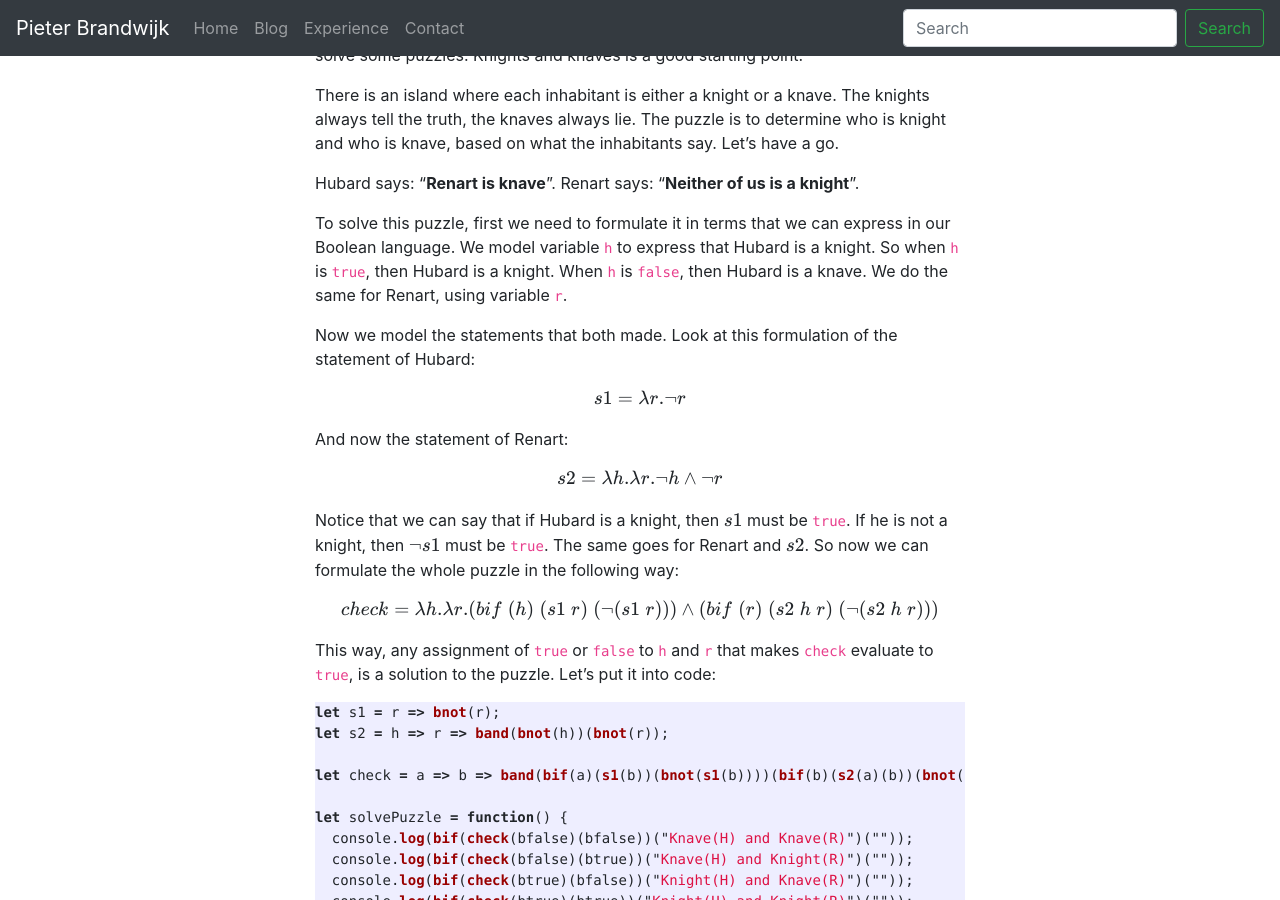
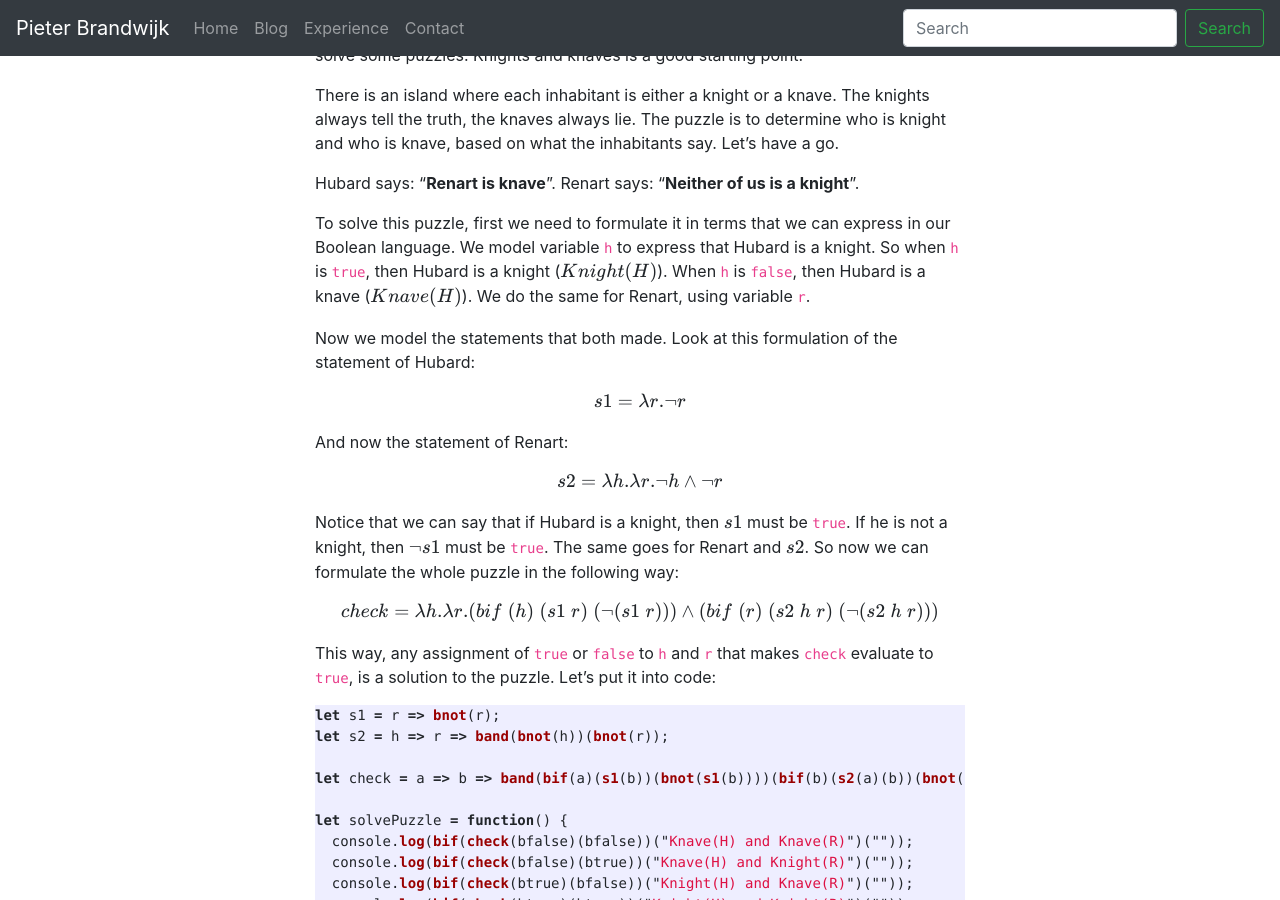
Before and after one commit to pbrandwijk/pbrandwijk.github.io, a Jekyll site: the page built from _posts/2022-10-12-lambda-calculus-foundations-with-javascript.md, in a window 1280 px wide and 900 px high, scrolled down 3648 px. Built offline with Jekyll 4.4.1, drawn with Linux system fonts in a browser that asks for light colours; nearby versions of some CDN libraries; comment, search, counter and statistics services are not loaded; some of the changed text lies outside the part shown.

Commit message:
Update post

````diff
--- a/_posts/2022-10-12-lambda-calculus-foundations-with-javascript.md
+++ b/_posts/2022-10-12-lambda-calculus-foundations-with-javascript.md
@@ -84,7 +85,7 @@ let bor = a => b => a(btrue)(b);
 ```
 
 ## Conditional expression
-We can also use the lambda-calculus to define a conditional expression. It looks like this:
+We can also use the lambda calculus to define a conditional expression. It looks like this:
 \\[bif = \lambda c.\lambda a.\lambda b.c \thickspace a \thickspace b\\]
 ```javascript
 let bif = c => a => b => c(a)(b);
@@ -131,7 +132,7 @@ There is an island where each inhabitant is either a knight or a knave. The knig
 
 Hubard says: "**Renart is knave**". Renart says: "**Neither of us is a knight**".
 
-To solve this puzzle, first we need to formulate it in terms that we can express in our Boolean language. We model variable `h` to express that Hubard is a knight. So when `h` is `true`, then Hubard is a knight. When `h` is `false`, then Hubard is a knave. We do the same for Renart, using variable `r`.
+To solve this puzzle, first we need to formulate it in terms that we can express in our Boolean language. We model variable `h` to express that Hubard is a knight. So when `h` is `true`, then Hubard is a knight (\\(Knight(H)\\)). When `h` is `false`, then Hubard is a knave (\\(Knave(H)\\)). We do the same for Renart, using variable `r`.
 
 Now we model the statements that both made. Look at this formulation of the statement of Hubard:
 \\[s1 = \lambda r. \neg r\\]
````
Also changed, not shown: other parts of _posts/2022-10-12-lambda-calculus-foundations-with-javascript.md (+1 -0 lines).
